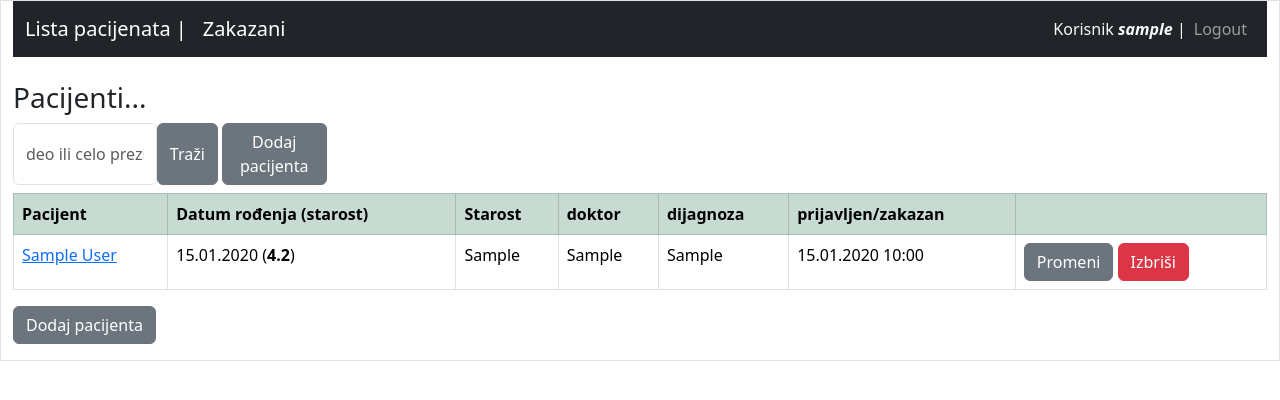
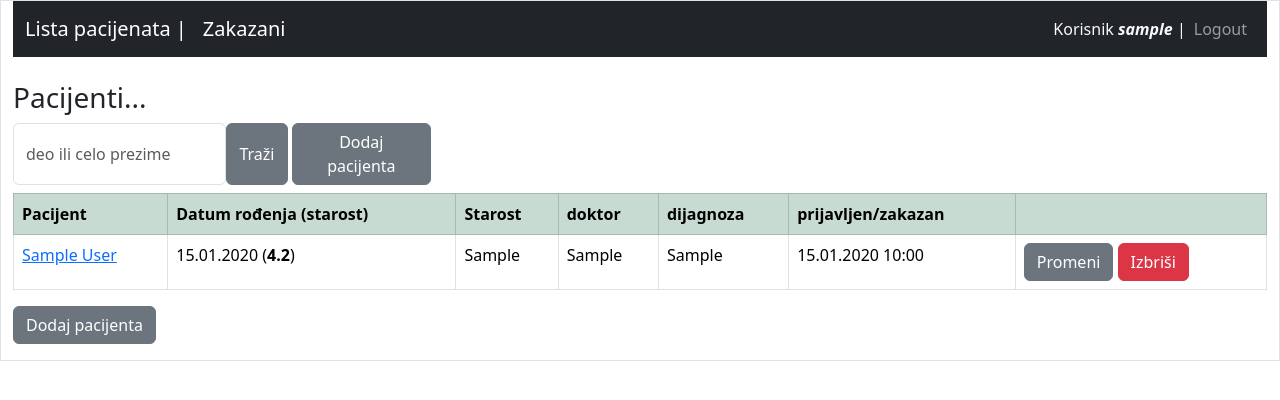
Before and after one commit to mitke/patientCom, a Django app: page / in a window 1280 px wide. Shown: the top 400 px of the page. Run offline with Django 4.2, Linux system fonts and the light colour scheme; a user stored in the database is signed in; tables that the repository leaves empty hold one stand-in row (values such as "Sample post").

Commit message:
izmene na index.html

```diff
--- a/kontakti/templates/kontakti/index.html
+++ b/kontakti/templates/kontakti/index.html
@@ -8,7 +8,7 @@
 
 <h3>Pacijenti...</h3>
 
-<form action="{% url 'search' %} " class="col-md-3 pb-2 d-flex" role="search" method="post">
+<form action="{% url 'search' %} " class="col-md-4 pb-2 d-flex" role="search" method="post">
   {% csrf_token %}
   <input class="form-control me-6" type="text" name="search_term" placeholder="deo ili celo prezime">
   <button class="btn btn-secondary" type="submit">Traži</button>&NonBreakingSpace;
```
